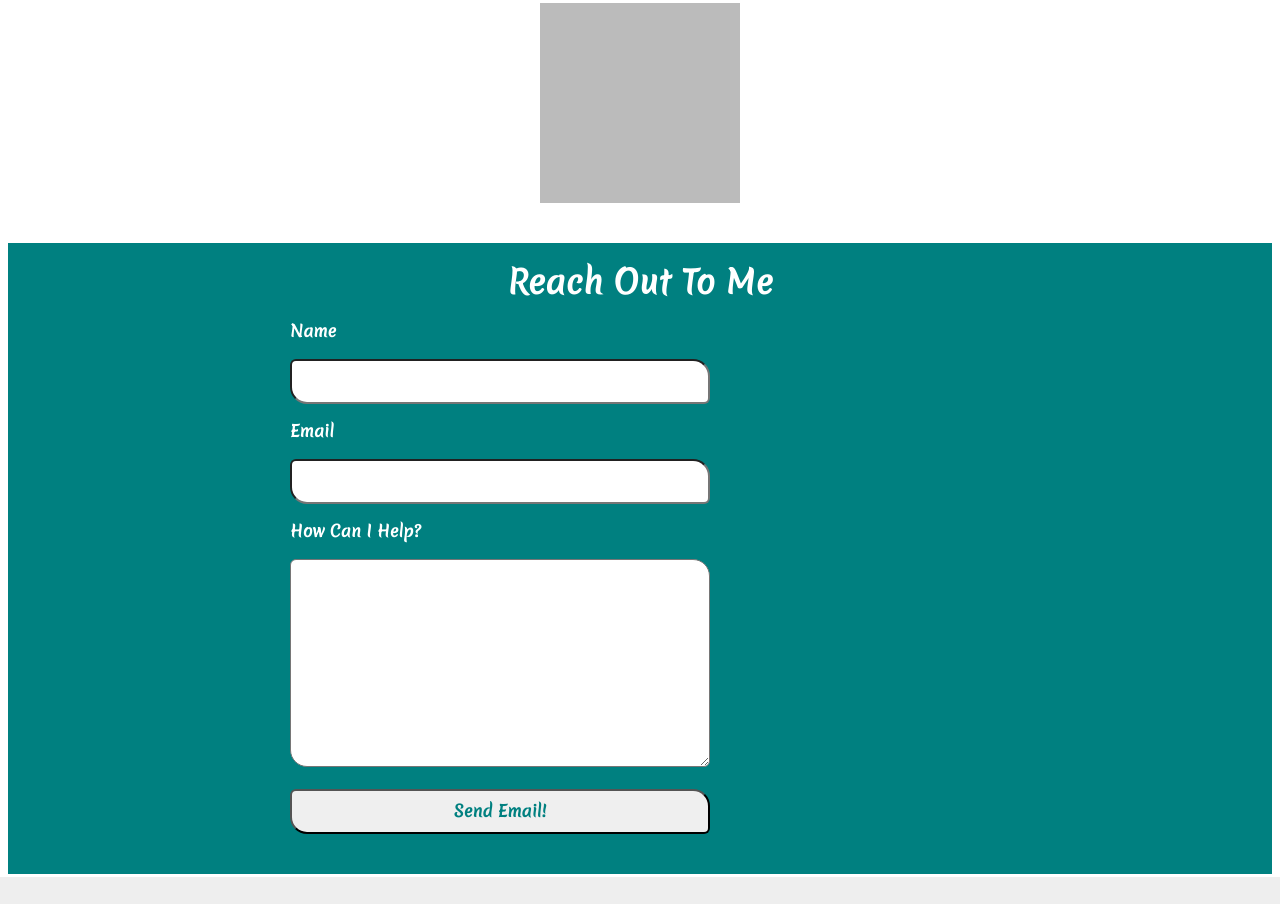
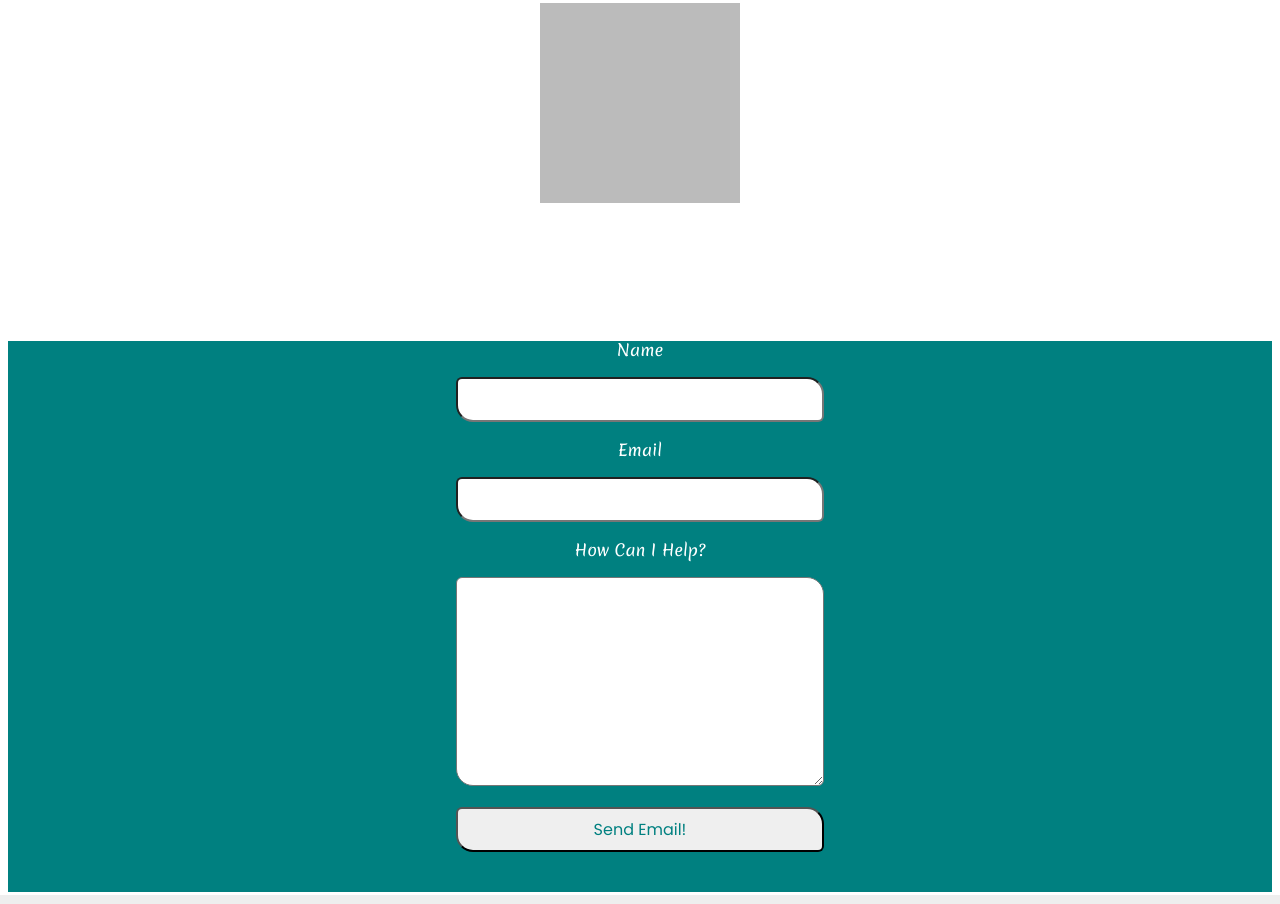
Before and after one commit to karlebh/site, a plain HTML site: page index.html in a window 1280 px wide. Shown: the part 1396-2300 px from the top of the page. Drawn offline with nearby package versions, Linux system fonts and the light colour scheme; a web font is replaced by a local one.

Commit message:
Contact form fixed

```diff
--- a/css/contact.css
+++ b/css/contact.css
@@ -1,5 +1,5 @@
-#contact {
-	display: grid;
+#contactContainer {
+	display: flex;
 	justify-content: center;
 	align-items: center;
 	padding: 0 0 40px 0;
@@ -7,23 +7,29 @@
 	color: white;
 	width: 100%;
 	font-family: 'Merienda', cursive;
+	text-align: center;
 }
 
-#contactForm label, input[type="submit"] {
-	font-family: 'Merienda', cursive;
-	/*font-family: 'Akaya Telivigala', cursive;*/
-	font-weight: bold;
+form {
+	display:  inline-block;
 }
 
 input, textarea {
-	width: 100%;
+	width: 80%;
 	padding: .7rem;
 	border-radius: 6px 17px;
 	outline: none;
 	font-family: 'Poppins', sans-serif;
 	color: teal;
-	margin: 0;
 }
+
+/*
+#contactForm label, input[type="submit"] {
+	font-family: 'Merienda', cursive;
+	font-weight: bold;
+}
+
+
 
 input:focus, textarea:focus {
 	border-radius: 6px 17px;
@@ -34,10 +40,6 @@ input:focus, textarea:focus {
 	#contactForm {
 		width: 700px;
 	}
-
-	input, textarea {
-		width: 70%;
-	}
 }
 
 @media screen and (min-width: 420px) {
@@ -45,8 +47,6 @@ input:focus, textarea:focus {
 		border: 0 10px;
 	}
 
-	input, textarea {
-		width: 60%;
-	}
+}
 
-}
+*/
--- a/index.html
+++ b/index.html
@@ -85,9 +85,9 @@
 		</div>
 
 		<!--  -->
-		<div id="contact">
-			<h1 class="text-center styled" style="color: white;">Reach Out To Me</h1>
-
+		<h1 class="text-center styled" style="color: white;">Reach Out To Me</h1>
+		<br>
+		<div id="contactContainer">
 			<form action="#" id="contactForm">
 				<div>
 					<label for="name">Name</label><br><br>
```
